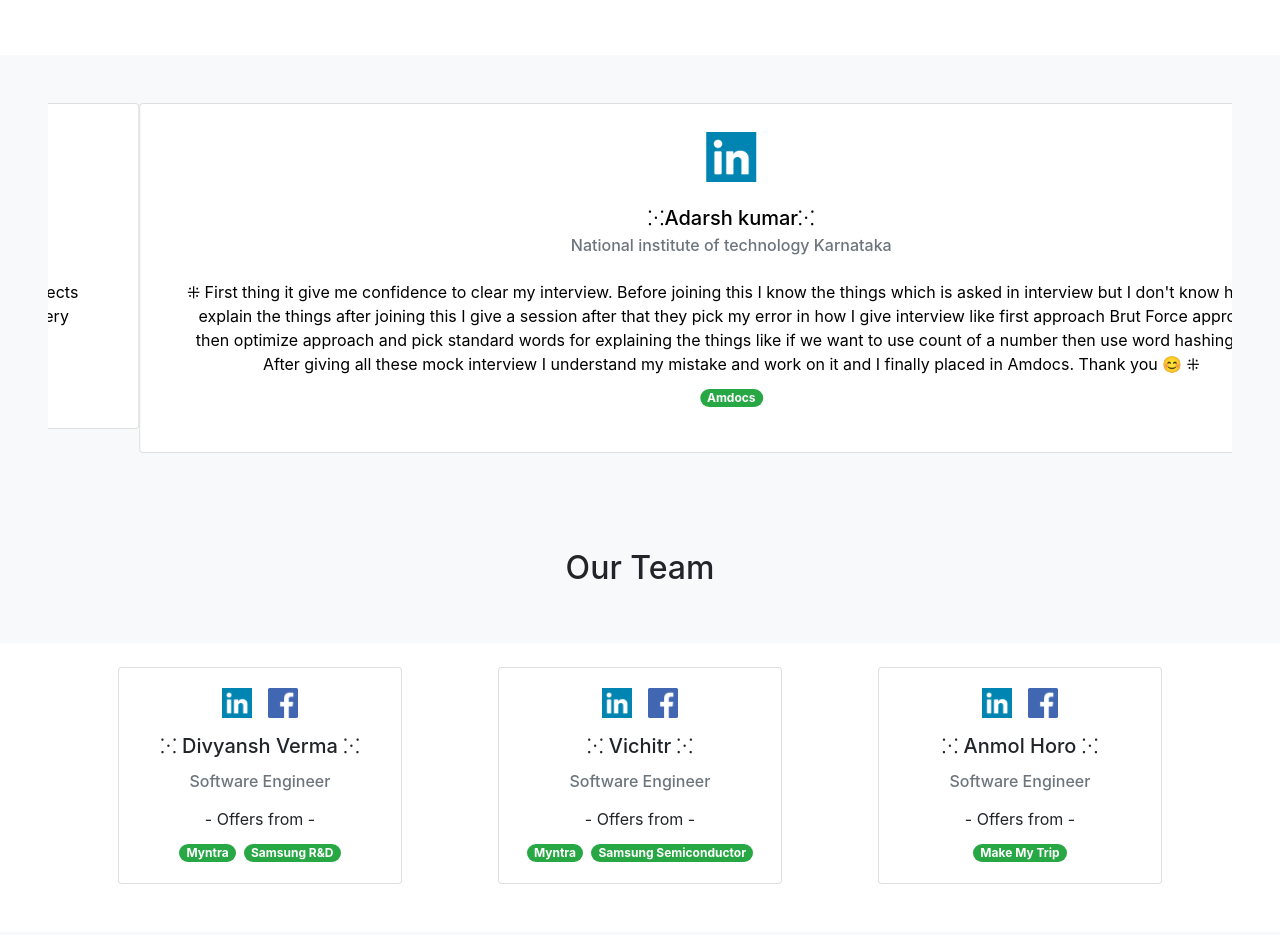
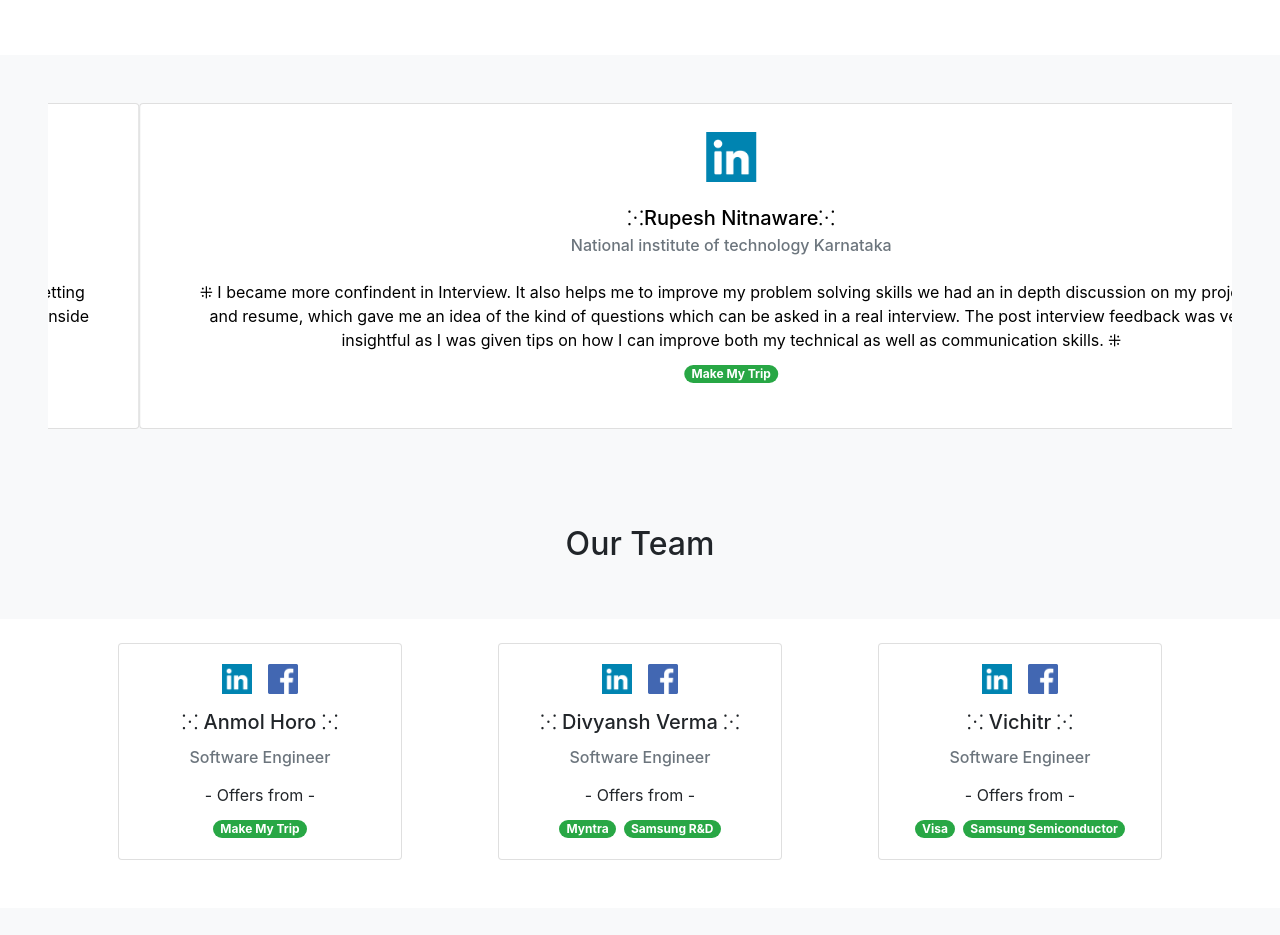
Before and after one commit to saikuNoCoda/preptalk, a React (Create React App) app: page / in a window 1280 px wide. Shown: the part 2577-3512 px from the top of the page. Built offline with nearby package versions, Linux system fonts and the light colour scheme.

Commit message:
Data addes

```diff
--- a/src/data/teamData.js
+++ b/src/data/teamData.js
@@ -1,6 +1,16 @@
 const teamData = [
     {
         id: 1,
+        name: "Anmol Horo",
+        profile: "Software Engineer",
+        linkLink: "anmolh123",
+        linkFace: "anmol.horo.90",
+        offers: [
+            "Make My Trip",
+        ]
+    },
+    {
+        id: 2,
         name: "Divyansh Verma",
         profile: "Software Engineer",
         linkLink: "divyanshvermafc",
@@ -11,24 +21,14 @@ const teamData = [
         ]
     },
     {
-        id: 2,
+        id: 3,
         name: "Vichitr",
         profile: "Software Engineer",
         linkLink: "vichitrgandas",
         linkFace: "vichitrgandas",
         offers: [
-            "Myntra",
+            "Visa",
             "Samsung Semiconductor"
-        ]
-    },
-    {
-        id: 3,
-        name: "Anmol Horo",
-        profile: "Software Engineer",
-        linkLink: "anmolh123",
-        linkFace: "anmol.horo.90",
-        offers: [
-            "Make My Trip",
         ]
     }
 ];
--- a/src/data/userData.js
+++ b/src/data/userData.js
@@ -11,6 +11,16 @@ const userData = [
     },
     {
         id: 2,
+        name: "Rahul Kauraiya",
+        college: "National institute of technology Karnataka",
+        link: "reclone-rk",
+        description: "To achieve anything two things are important other than hardwork. One is confidence and Guidance. This platform helped me a lot in getting both the things. Their constant support and guidance made me to clear the Target. And because of the guidance I got a lot of confidence inside me. My suggestion is go for it.  It will help you a lot.",
+        offers: [
+            "Target Corporation"
+        ]
+    },
+    {
+        id: 3,
         name: "Rupesh Nitnaware",
         college: "National institute of technology Karnataka",
         link: "imgr00t",
```
